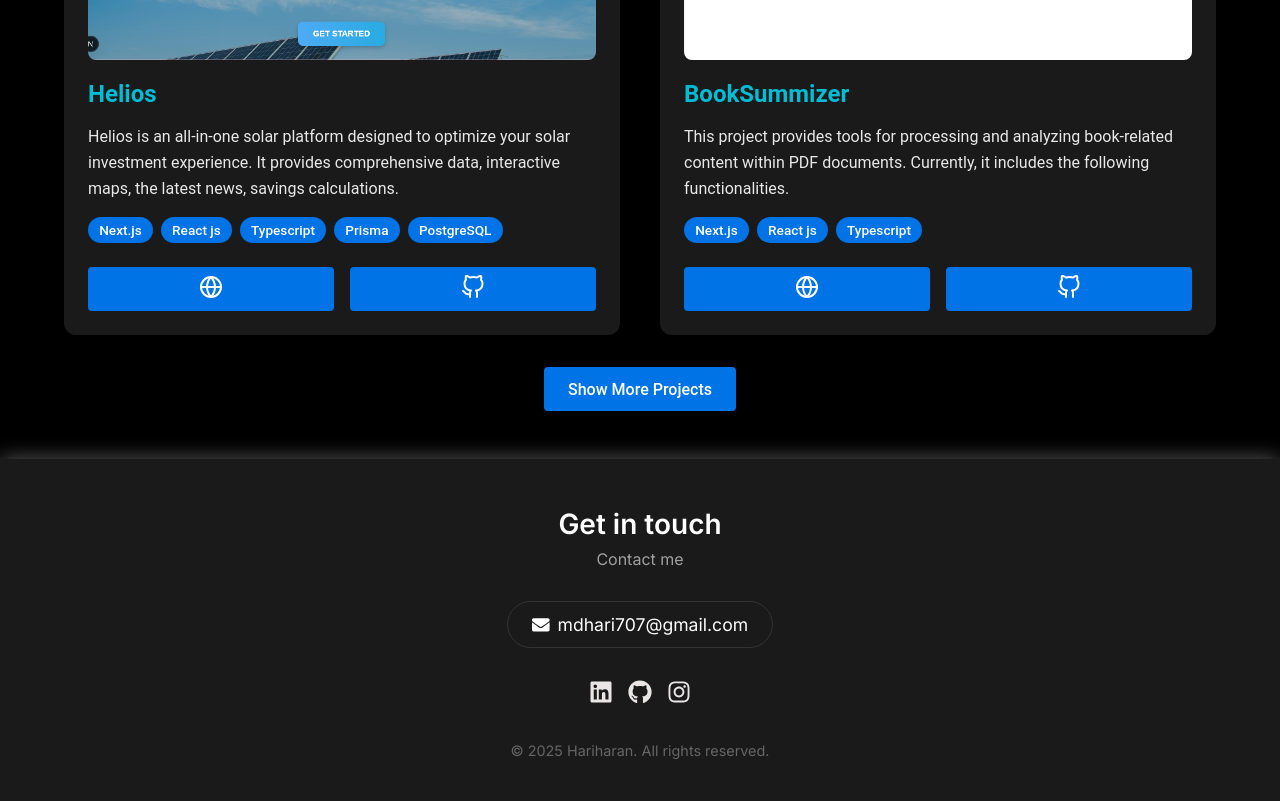
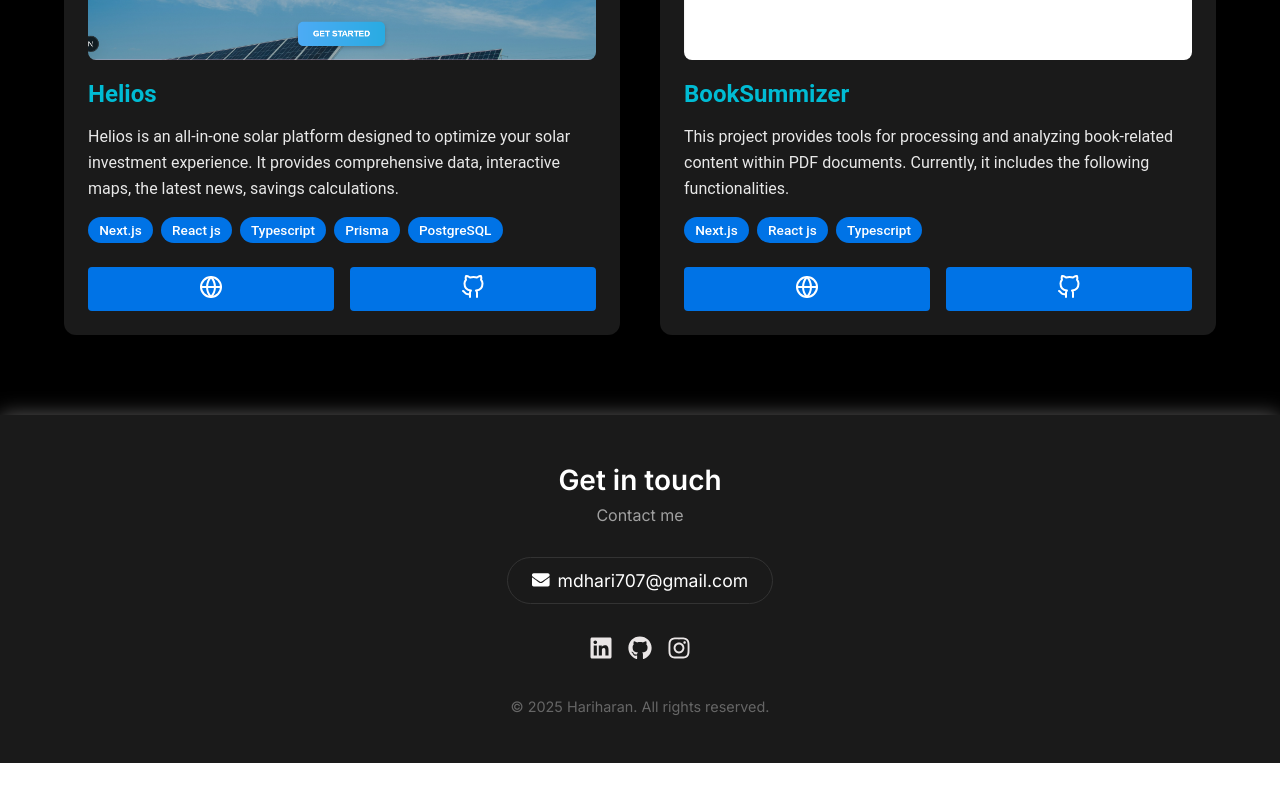
Before and after one commit to hariharan1009/Portfolio, a Next.js app: page /project in a window 1280 px wide. Shown: the part 929-1730 px from the top of the page. After the commit the page ends 1692 px from the top, so only its background shows below. Built offline with nearby package versions, Linux system fonts and the light colour scheme.

Commit message:
remove show more

```diff
--- a/src/app/globals.css
+++ b/src/app/globals.css
@@ -32,7 +32,6 @@ body {
   box-shadow: 0 2px 10px rgba(0, 0, 0, 0.2);
 }
 
-/* Responsive adjustments */
 @media (max-width: 768px) {
   .header {
     padding: 0.75rem 1rem;
@@ -52,7 +51,6 @@ body {
     padding: 0.3rem 0.75rem;
   }
 
-  /* Optional: Reduce blur effect on low-performance devices */
   @media (prefers-reduced-motion: reduce) {
     .header.scrolled {
       backdrop-filter: blur(4px);
@@ -60,7 +58,6 @@ body {
   }
 }
 
-/* Large screens */
 @media (min-width: 1200px) {
   .header {
     padding: 1.25rem 3rem;
@@ -71,7 +68,6 @@ body {
   }
 }
 
-/* Accessibility consideration */
 @media (prefers-reduced-motion) {
   html {
     scroll-behavior: auto;
@@ -81,19 +77,22 @@ body {
     transition: none;
   }
 }
+
 @media (max-width: 768px) {
   .projects {
-    padding-top: 1rem; /* Reduce top padding */
+    padding-top: 1rem;
   }
 
   .about {
-    margin-top: 0; /* Remove extra margin */
-    padding-top: 1rem; /* Add consistent spacing */
+    margin-top: 0;
+    padding-top: 1rem;
   }
 }
+
 page {
-  padding-top: 1rem; /* Reduce top padding */
+  padding-top: 1rem;
 }
+
 * {
   margin: 0;
   padding: 0;
--- a/src/app/hero/page.module.css
+++ b/src/app/hero/page.module.css
@@ -86,7 +86,6 @@
     color: #00bcd4;
   }
 
-  /* Extra small devices (phones, 480px and down) */
   @media (max-width: 480px) {
     .container {
       padding: 1rem 0.5rem;
@@ -103,21 +102,18 @@
     }
   }
 
-  /* Small devices (portrait tablets, 481px to 768px) */
   @media (min-width: 481px) and (max-width: 768px) {
     .container {
       padding: 2rem;
     }
   }
 
-  /* Medium devices (landscape tablets, 769px to 1024px) */
   @media (min-width: 769px) and (max-width: 1024px) {
     .container {
       padding: 3rem;
     }
   }
 
-  /* Large devices (laptops/desktops, 1025px and up) */
   @media (min-width: 1025px) {
     .container {
       padding: 4rem;
--- a/src/app/page.module.css
+++ b/src/app/page.module.css
@@ -86,7 +86,6 @@
   color: #00bcd4;
 }
 
-/* Extra small devices (phones, 480px and down) */
 @media (max-width: 480px) {
   .container {
     padding: 1rem 0.5rem;
@@ -103,21 +102,18 @@
   }
 }
 
-/* Small devices (portrait tablets, 481px to 768px) */
 @media (min-width: 481px) and (max-width: 768px) {
   .container {
     padding: 2rem;
   }
 }
 
-/* Medium devices (landscape tablets, 769px to 1024px) */
 @media (min-width: 769px) and (max-width: 1024px) {
   .container {
     padding: 3rem;
   }
 }
 
-/* Large devices (laptops/desktops, 1025px and up) */
 @media (min-width: 1025px) {
   .container {
     padding: 4rem;
--- a/src/app/page.tsx
+++ b/src/app/page.tsx
@@ -1,9 +1,8 @@
 "use client";
 import styles from './page.module.css';
-// Removed unused imports
 import Projects from './project/page';
 import About from './about/page';
-import Hero from '@/app/hero/page'; // Ensure the component is properly named
+import Hero from '@/app/hero/page';
 export default function Home() {
   return (
     <>
--- a/src/app/project/page.module.css
+++ b/src/app/project/page.module.css
@@ -105,7 +105,6 @@
   transform: scale(1.05);
 }
 
-/* Extra small devices (phones, 600px and down) */
 @media (max-width: 600px) {
   .projects {
     padding: 1rem;
@@ -121,14 +120,12 @@
   }
 }
 
-/* Medium devices (tablets, 601px to 900px) */
 @media (min-width: 601px) and (max-width: 900px) {
   .projectList {
     grid-template-columns: repeat(2, 1fr);
   }
 }
 
-/* Large devices (laptops/desktops, 901px and up) */
 @media (min-width: 901px) {
   .projects {
     padding: 2rem;
@@ -139,7 +136,6 @@
   }
 }
 
-/* Extra large devices (large desktops, 1200px and up) */
 @media (min-width: 1200px) {
   .projects {
     padding: 3rem;
--- a/src/app/project/page.tsx
+++ b/src/app/project/page.tsx
@@ -121,16 +121,8 @@ const Projects: React.FC = () => {
           </div>
         ))}
       </div>
-      {/* Add the Show More button at the bottom of the projects section */}
       <div className={styles.showMoreContainer}>
-        <a
-          href="https://github.com/hariharan1009"
-          target="_blank"
-          rel="noopener noreferrer"
-          className={styles.showMoreButton}
-        >
-          Show More Projects
-        </a>
+
       </div>
     </section>
   );
```
